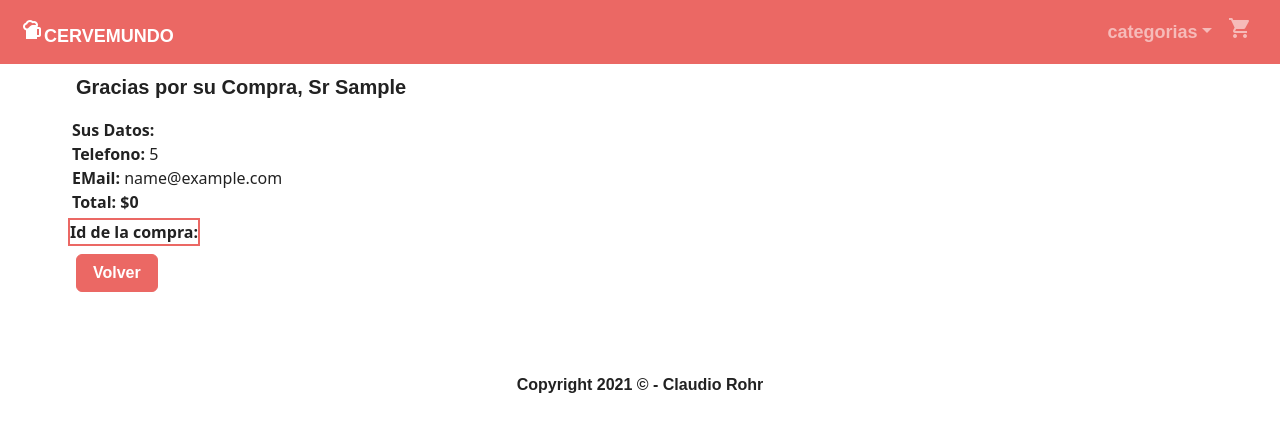
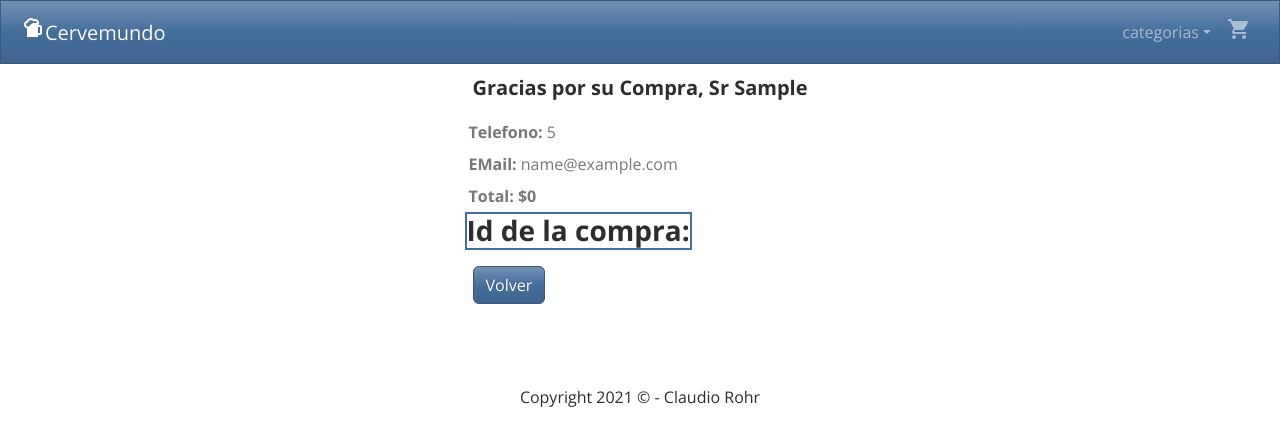
Before and after one commit to claudiomr79/Cervemundo-Rohr, a React (Create React App) app: page /form in a window 1280 px wide. Both pictures are taken after typing "Sample", "5", "name@example.com" into the empty fields and a click on the button "Terminar compra". Shown: the top 446 px of the page. Built offline with nearby package versions, Linux system fonts and the light colour scheme; no server answers; a web font is replaced by a local one.

Commit message:
validacion y cambio de theme

```diff
--- a/src/App.js
+++ b/src/App.js
@@ -1,6 +1,6 @@
 import { NavBar } from "./components/header/NavBar";
 import { ItemListContainer } from "./components/ItemListContainer"
-import 'bootswatch/dist/journal/bootstrap.min.css';
+import 'bootswatch/dist/spacelab/bootstrap.min.css';
 import ItemDetailContainer from "./components/ItemDetailContainer";
 import Footer from "./components/footer/Footer";
 import { BrowserRouter, Routes, Route } from "react-router-dom"
--- a/src/components/cart/CartForm.js
+++ b/src/components/cart/CartForm.js
@@ -13,16 +13,19 @@ const CartForm = () => {
     const [email, setEmail] = useState('');
     const [idSale, setIdSale] = useState('');
     const [validated, setValidated] = useState(false);
+    const [finished, setFinished] = useState(true)
 
     const handleSubmit = (event) => {
       const form = event.currentTarget;
       if (form.checkValidity() === false) {
         event.preventDefault();
         event.stopPropagation();
+        setFinished(false);
     }else{
         handleBuy();
-        setValidated(true);
+        setFinished(true);
     }
+    setValidated(true);
     };
 
     const saveName = e => {
@@ -60,10 +63,9 @@ const CartForm = () => {
         })
       };
 
-
     return (
         <>
-            {!validated ?
+            {!(finished && name && phone && email && validated) ?
             (
             <div className="mt-1 p-5">
                 <span>
@@ -72,7 +74,7 @@ const CartForm = () => {
                     </div>
                          <Form noValidate validated={validated} onSubmit={handleSubmit}>
                             <Row className="mb-3">
-                                <Form.Group as={Col} md="4" controlId="validationCustom03">
+                                <Form.Group as={Col} md="4" controlId="name">
                                     <Form.Label>Nombre</Form.Label>
                                     <Form.Control
                                     type="text"
@@ -108,22 +110,21 @@ const CartForm = () => {
             </div>
             ) :
             (
-             <div className="m-1 p-5 d-flex flex-column align-items-start" >
-                <div className="p-2">
-                     <h5><b>Gracias por su Compra, Sr {name}</b></h5>
+             <div className="m-1 p-5 d-flex align-items-center justify-content-center" >
+                <div className="d-flex flex-column align-items-start justify-content-center">
+                    <span className="p-2">
+                        <h5><b>Gracias por su Compra, Sr {name}</b></h5>
+                    </span>
+                        <span className="m-0 p-1"><b>Telefono:</b> {phone}</span>
+                        <span className="m-0 p-1"><b>EMail:</b> {email}</span>
+                        <span className="m-0 p-1"><b>Total: ${totalPrice}</b></span>
+                    <span className="h3 border border-2 border-primary">
+                        <b>Id de la compra: {idSale}</b>
+                    </span>
+                    <NavLink  className="p-2" to="/" onClick={clear}>
+                        <Button variant="primary">Volver</Button>
+                    </NavLink>
                 </div>
-                <div className="m-0 p-1">
-                    <b>Sus Datos:</b><br/>
-                    <b>Telefono:</b> {phone}<br/>
-                    <b>EMail:</b> {email}<br/>
-                   <b>Total: ${totalPrice}</b><br/>
-                </div>
-                <div className=" border border-2 border-primary">
-                    <b>Id de la compra: {idSale}</b>
-                </div>
-                <NavLink  className="p-2" to="/" onClick={clear}>
-                     <Button variant="primary">Volver</Button>
-                </NavLink>
             </div>
             )}
         </>
```
